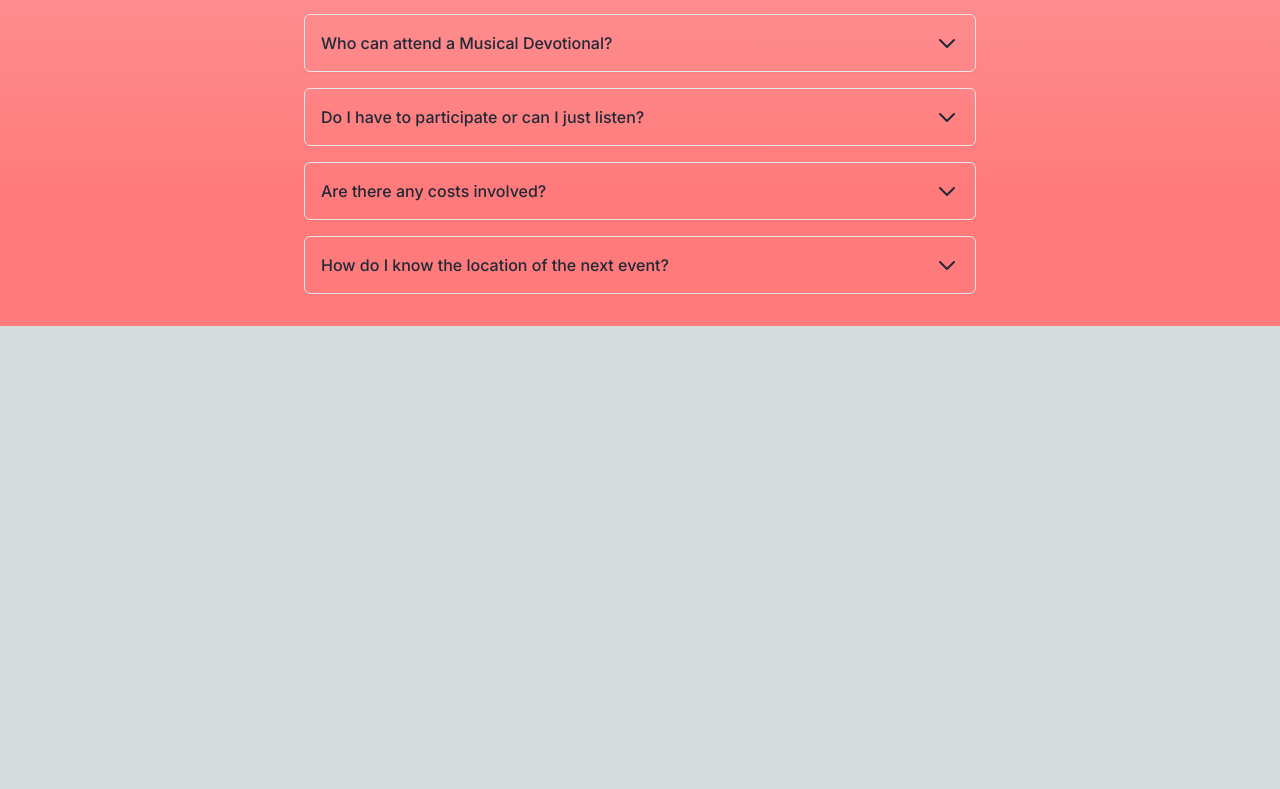
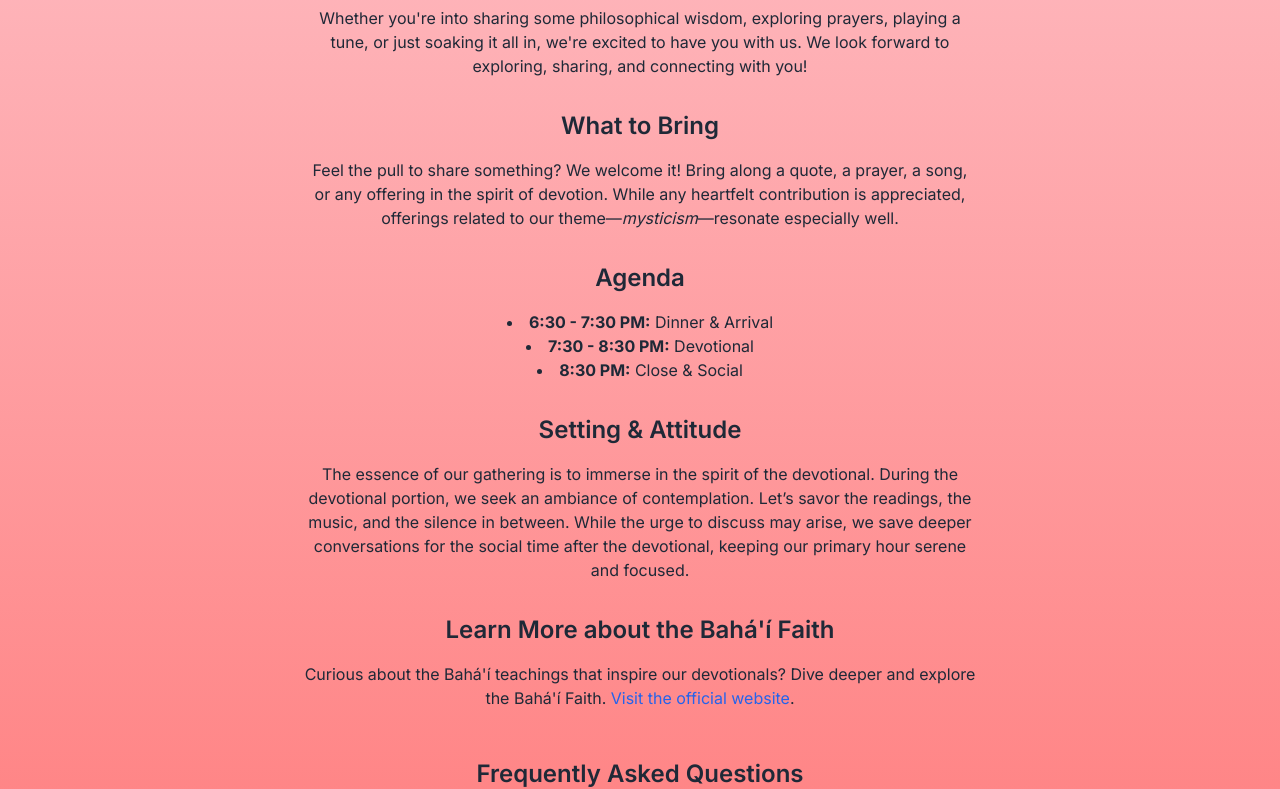
Before and after one commit to sashakhad/musical-devo-website, a Next.js app: page / in a window 1280 px wide. Shown: the part 1052-1841 px from the top of the page. Before the commit the page ends 1378 px from the top, so only its background shows below. Built offline with nearby package versions, Linux system fonts and the light colour scheme.

Commit message:
add additional sections copy

```diff
--- a/app/page.tsx
+++ b/app/page.tsx
@@ -1,6 +1,8 @@
 "use client";
 import { BackgroundVideo } from "./components/BackgroundVideo";
 import { FAQ } from "./components/FAQ";
+
+const DEVO_THEME = "mysticism";
 
 export default function Home() {
   return (
@@ -11,22 +13,28 @@ export default function Home() {
       <h1 className="mb-2 text-4xl font-bold">Musical Devotional</h1>
 
       {/* Upcoming Event */}
+      <div className="my-20 flex flex-col gap-3">
         <h2 className="mb-2 text-2xl font-semibold">
           Upcoming Event: October 18th
         </h2>
         <div className="mb-4">
           <p>
-          Join us for our next musical devotional on October 18th at 6:30 PM in
-          Oakland!
+            Join us for our next musical devotional on October 18th at 6:30 PM
+            in Oakland!
           </p>
           <p>Dinner will be provided.</p>
+          <p>
+            The theme of this musical devotional is{" "}
+            <strong className="uppercase">{DEVO_THEME}</strong>.
+          </p>
         </div>
         <a
           href="mailto:info@musicaldevo.com"
-        className="mb-8 text-blue-500 underline"
+          className="mb-8 rounded-full border border-solid border-black px-6 py-4  hover:animate-pulse"
         >
           Contact us to RSVP
         </a>
+      </div>
 
       {/* Sections */}
       <section className="max-w-2xl space-y-8">
@@ -75,9 +83,67 @@ export default function Home() {
           <p>
             Whether you&apos;re into sharing some philosophical wisdom,
             exploring prayers, playing a tune, or just soaking it all in,
-            we&apos;re stoked to have you with us. It&apos;s all about the
-            journey, and we look forward to exploring, sharing, and connecting
-            with you!
+            we&apos;re excited to have you with us. We look forward to
+            exploring, sharing, and connecting with you!
+          </p>
+        </div>
+        {/* Section: What to Bring */}
+        <div className="space-y-4">
+          <h2 className="text-2xl font-semibold">What to Bring</h2>
+          <p>
+            Feel the pull to share something? We welcome it! Bring along a
+            quote, a prayer, a song, or any offering in the spirit of devotion.
+            While any heartfelt contribution is appreciated, offerings related
+            to our theme—<em>{DEVO_THEME}</em>—resonate especially well.
+          </p>
+        </div>
+
+        {/* Section: Agenda */}
+        <div className="space-y-4">
+          <h2 className="text-2xl font-semibold">Agenda</h2>
+          <ul className="list-inside list-disc">
+            <li>
+              <strong>6:30 - 7:30 PM:</strong> Dinner & Arrival
+            </li>
+            <li>
+              <strong>7:30 - 8:30 PM:</strong> Devotional
+            </li>
+            <li>
+              <strong>8:30 PM:</strong> Close & Social
+            </li>
+          </ul>
+        </div>
+
+        {/* Section: Setting & Attitude */}
+        <div className="space-y-4">
+          <h2 className="text-2xl font-semibold">Setting & Attitude</h2>
+          <p>
+            The essence of our gathering is to immerse in the spirit of the
+            devotional. During the devotional portion, we seek an ambiance of
+            contemplation. Let’s savor the readings, the music, and the silence
+            in between. While the urge to discuss may arise, we save deeper
+            conversations for the social time after the devotional, keeping our
+            primary hour serene and focused.
+          </p>
+        </div>
+
+        {/* Section: Learn More about the Bahá'í Faith */}
+        <div className="space-y-4">
+          <h2 className="text-2xl font-semibold">
+            Learn More about the Bahá'í Faith
+          </h2>
+          <p>
+            Curious about the Bahá'í teachings that inspire our devotionals?
+            Dive deeper and explore the Bahá'í Faith.{" "}
+            <a
+              href="https://www.bahai.org/"
+              target="_blank"
+              rel="noopener noreferrer"
+              className="text-blue-600 hover:underline"
+            >
+              Visit the official website
+            </a>
+            .
           </p>
         </div>
       </section>
```
Lines whose indentation alone changed are shown as unchanged.
